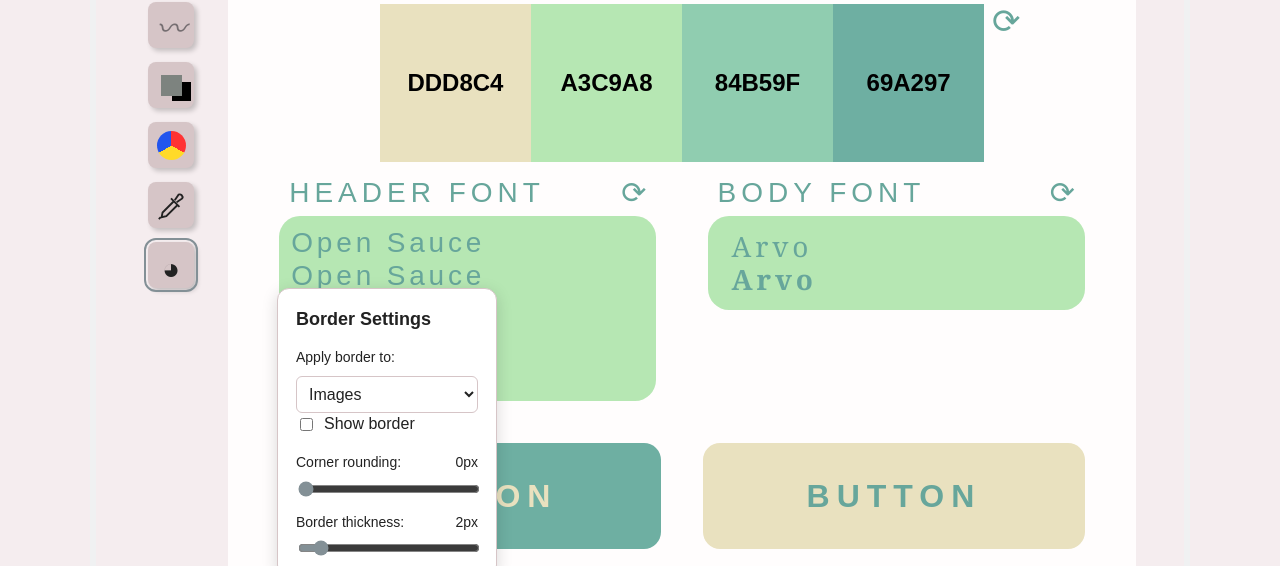
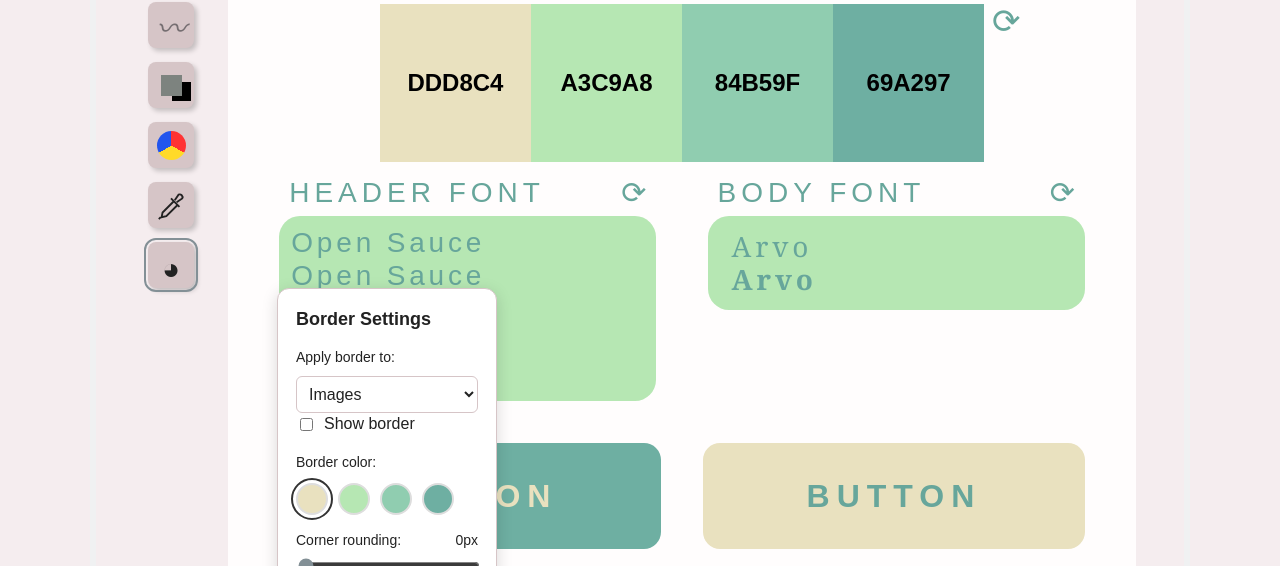
Before and after one commit to Alli-anne/X99Project, a website built with Vite: page edit.html in a window 1280 px wide. Both pictures are taken after a click on the button "Borders". Shown: the part 178-744 px from the top of the page. Built offline with nearby package versions, Linux system fonts and the light colour scheme; a web font is replaced by a local one.

Commit message:
finished border editing and border colors

```diff
--- a/edit.html
+++ b/edit.html
@@ -60,6 +60,7 @@
         </div>
 
 
+
       <div id="border-popout" class="border-popout" hidden>
         <h3>Border Settings</h3>
 
@@ -76,18 +77,58 @@
           Show border
         </label>
 
+        <!-- Border color palette -->
+        <div class="border-control">
+          <label>Border color:</label>
+
+          <div id="border-colors" class="border-colors">
+
+            <button type="button"
+              class="border-color active"
+              data-color="#DDD8C4"
+              style="--swatch-color: #DDD8C4"
+              aria-label="Cream"
+              aria-pressed="true">
+            </button>
+
+            <button type="button"
+              class="border-color"
+              data-color="#A3C9A8"
+              style="--swatch-color: #A3C9A8"
+              aria-label="Mint"
+              aria-pressed="false">
+            </button>
+
+            <button type="button"
+              class="border-color"
+              data-color="#84B59F"
+              style="--swatch-color: #84B59F"
+              aria-label="Sage"
+              aria-pressed="false">
+            </button>
+
+            <button type="button"
+              class="border-color"
+              data-color="#69A297"
+              style="--swatch-color: #69A297"
+              aria-label="Teal"
+              aria-pressed="false">
+            </button>
+
+          </div>
+        </div>
+
         <div class="border-control">
           <label for="border-radius">
             Corner rounding:
             <output id="border-radius-value">0px</output>
           </label>
-            <input
-              type="range"
+
+          <input type="range"
             id="border-radius"
             min="0"
             max="100"
-              value="0"
-            >
+            value="0">
         </div>
 
         <div class="border-control">
@@ -95,15 +136,16 @@
             Border thickness:
             <output id="border-thickness-value">2px</output>
           </label>
-            <input
-              type="range"
+
+          <input type="range"
             id="border-thickness"
             min="1"
             max="12"
-              value="2"
-            >
+            value="2">
         </div>
+
       </div>
+
 
       </details>
       <section id="edit-utility">
--- a/scripts/borders.js
+++ b/scripts/borders.js
@@ -10,6 +10,9 @@ const thicknessValue = document.querySelector('#border-thickness-value');
 const imageContainer = document.querySelector('#editing-selected-images');
 const buttonContainer = document.querySelector('.button-div');
 
+// Border color elements
+const borderColors = document.querySelectorAll('.border-color');
+
 if (
   borderButton &&
   borderPanel &&
@@ -20,7 +23,10 @@ if (
   imageContainer &&
   buttonContainer
 ) {
-  // Open and close the border settings pop-out.
+  // Default border color
+  let selectedBorderColor = '#DDD8C4';
+
+  // Open and close border settings.
   borderButton.setAttribute('aria-expanded', 'false');
 
   borderButton.addEventListener('click', () => {
@@ -30,7 +36,45 @@ if (
     borderButton.setAttribute('aria-expanded', String(willOpen));
   });
 
-  // Apply the current settings to the chosen target.
+  // Get the current colors from the main project palette.
+  function updateBorderPalette() {
+    const mainPaletteButtons = document.querySelectorAll(
+      '.color-palette .palette-swatch'
+    );
+
+    borderColors.forEach((colorButton, index) => {
+      const mainButton = mainPaletteButtons[index];
+
+      if (!mainButton) return;
+
+      // Get the actual displayed color.
+      const color = getComputedStyle(mainButton).backgroundColor;
+
+      // Update the popup swatch.
+      colorButton.style.backgroundColor = color;
+
+      // Store the exact color for border application.
+      colorButton.dataset.color = color;
+    });
+  }
+
+  // Watch the main palette for color changes.
+  const paletteContainer = document.querySelector('.color-palette');
+
+  if (paletteContainer) {
+    const paletteObserver = new MutationObserver(() => {
+      updateBorderPalette();
+    });
+
+    paletteObserver.observe(paletteContainer, {
+      attributes: true,
+      childList: true,
+      subtree: true,
+      characterData: true
+    });
+  }
+
+  // Apply border settings to selected elements.
   function applyBorderSettings() {
     const enabled = borderEnabled.checked;
     const radius = `${borderRadius.value}px`;
@@ -45,20 +89,38 @@ if (
 
     targets.forEach((element) => {
       element.style.border = enabled
-        ? `${thickness} solid black`
+        ? `${thickness} solid ${selectedBorderColor}`
         : 'none';
 
       element.style.borderRadius = radius;
     });
   }
 
-  // Update the preview when a setting changes.
+  // Let users select one of the four palette colors.
+  borderColors.forEach((colorButton) => {
+    colorButton.addEventListener('click', () => {
+      selectedBorderColor = colorButton.dataset.color;
+
+      // Update the selected color indicator.
+      borderColors.forEach((button) => {
+        const isSelected = button === colorButton;
+
+        button.classList.toggle('active', isSelected);
+        button.setAttribute('aria-pressed', String(isSelected));
+      });
+
+      // Immediately update the border preview.
+      applyBorderSettings();
+    });
+  });
+
+  // Update border when settings change.
   borderEnabled.addEventListener('change', applyBorderSettings);
   borderRadius.addEventListener('input', applyBorderSettings);
   borderThickness.addEventListener('input', applyBorderSettings);
   borderTarget.addEventListener('change', applyBorderSettings);
 
-  // Reapply settings when images are added to the preview.
+  // Reapply settings when images are added.
   const observer = new MutationObserver(() => {
     applyBorderSettings();
   });
@@ -67,6 +129,8 @@ if (
     childList: true
   });
 
-  // Initialize labels and styles.
+  updateBorderPalette();
+
+  // Initialize border settings.
   applyBorderSettings();
 }
--- a/scss/_border.scss
+++ b/scss/_border.scss
@@ -82,3 +82,31 @@
     font: inherit;
   }
 }
+
+/* Border color palette */
+.border-colors {
+  display: flex;
+  align-items: center;
+  gap: 10px;
+  margin-top: 10px;
+}
+
+.border-color {
+  width: 32px;
+  height: 32px;
+  padding: 0;
+  border: 2px solid #ddd;
+  border-radius: 50%;
+  background-color: var(--swatch-color);
+  cursor: pointer;
+  transition: transform 0.2s, outline 0.2s;
+
+  &:hover {
+    transform: scale(1.12);
+  }
+
+  &.active {
+    outline: 2px solid #333;
+    outline-offset: 3px;
+  }
+}
```
Also changed, not shown: Index.css. Lines whose indentation alone changed are shown as unchanged.
